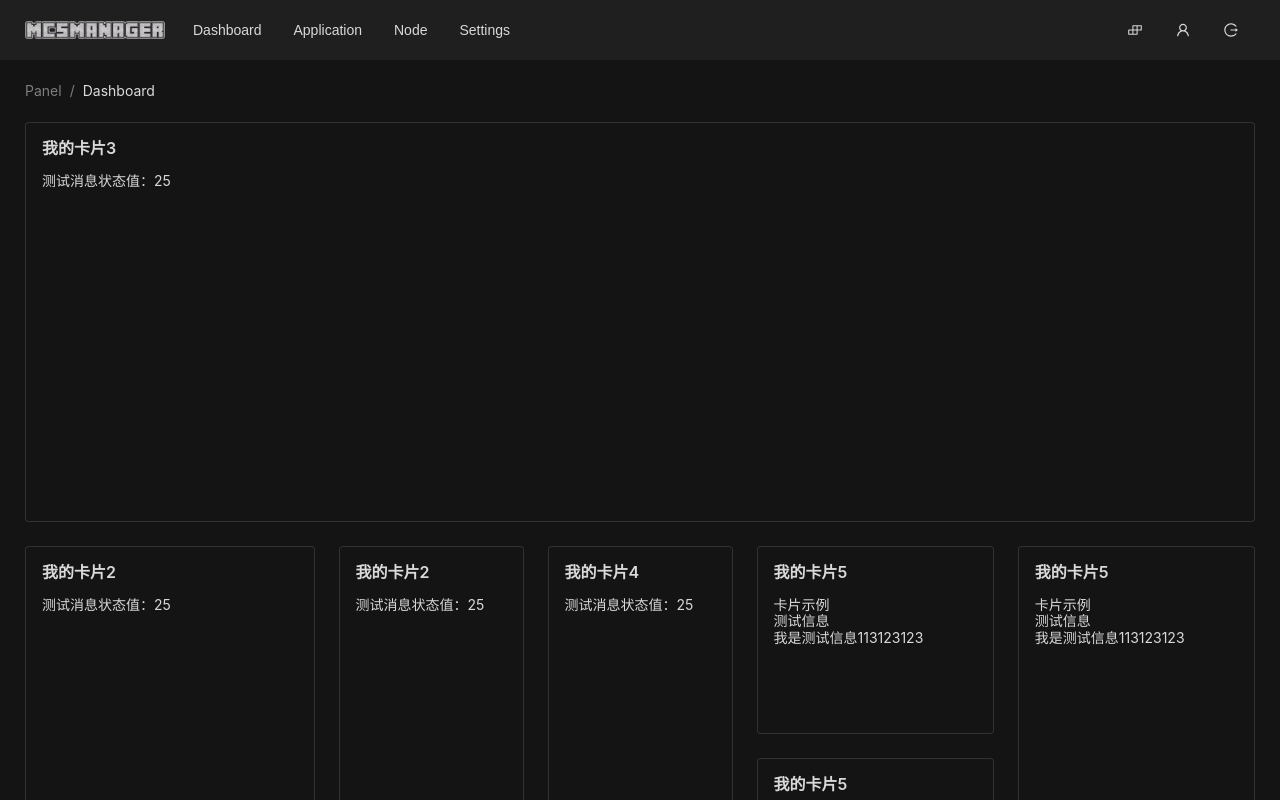
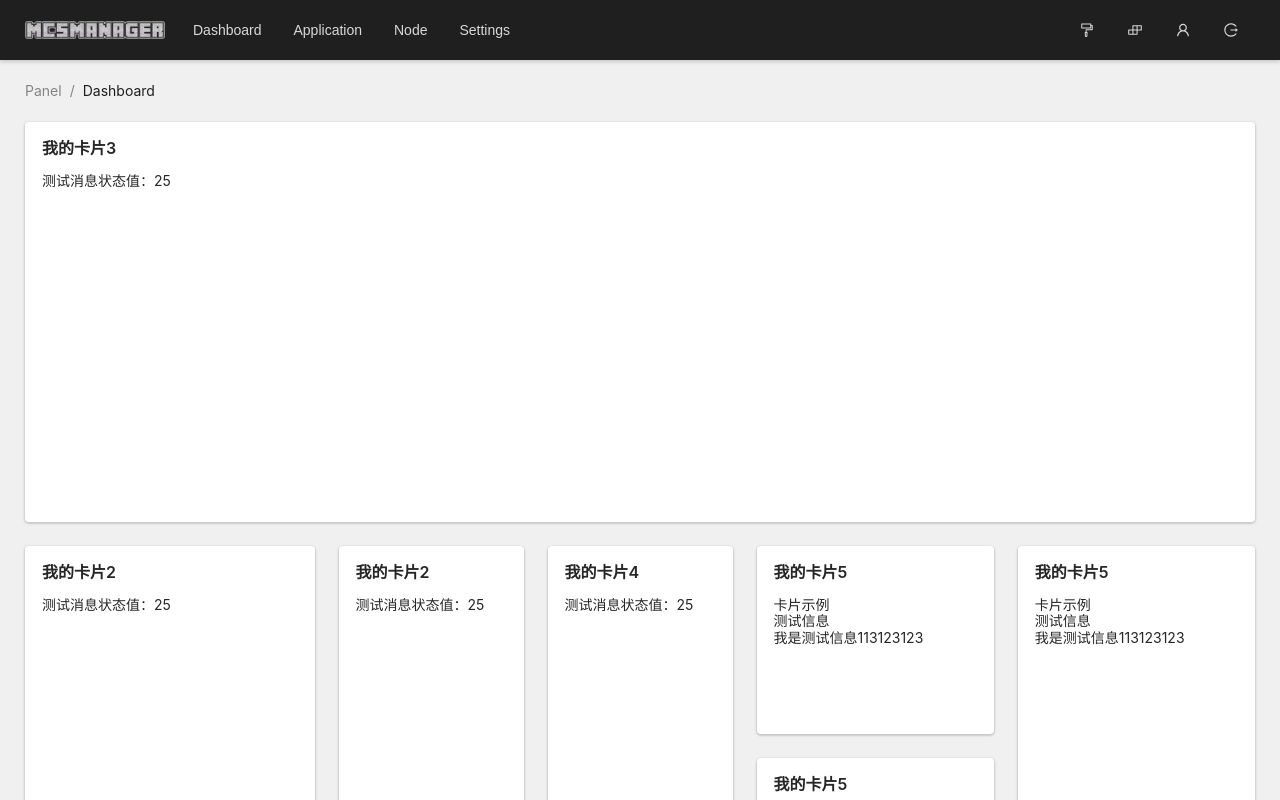
Before and after one commit to jgc9527/MCSM10-DEV-DOCS, a Vue app: page / in a window 1280 px wide. Built offline with nearby package versions, Linux system fonts and the light colour scheme.

Commit message:
Feat: 深色模式完成

```diff
--- a/src/App.vue
+++ b/src/App.vue
@@ -7,14 +7,14 @@ import dayjs from "dayjs";
 import "dayjs/locale/zh-cn";
 import "dayjs/locale/en";
 import { ref, onMounted } from "vue";
-import { useAppConfigStore } from "./stores/useAppConfigStore";
+import { THEME, useAppConfigStore } from "./stores/useAppConfigStore";
 import { useI18n } from "vue-i18n";
 import { setLanguage } from "@/lang/i18n";
 import { theme } from "ant-design-vue";
 import type { JsonData } from "./types";
 
 const { t } = useI18n();
-const { getCurrentLanguage } = useAppConfigStore();
+const { getCurrentLanguage, isDarkTheme } = useAppConfigStore();
 
 const locale = ref(enUS);
 
@@ -25,12 +25,12 @@ if (getCurrentLanguage() === "zh_CN") {
   dayjs.locale("en-us");
 }
 
-const isDarkTheme = true;
+const isDarkUI = isDarkTheme();
 const appTheme = {
   algorithm: theme.defaultAlgorithm,
 };
 
-if (isDarkTheme) {
+if (isDarkUI) {
   document.body.classList.add("app-dark-theme");
   appTheme.algorithm = theme.darkAlgorithm;
 } else {
--- a/src/components/AppHeader.vue
+++ b/src/components/AppHeader.vue
@@ -12,14 +12,17 @@ import {
   LogoutOutlined,
   UserOutlined,
   MenuUnfoldOutlined,
+  FormatPainterOutlined,
+  FormatPainterFilled,
 } from "@ant-design/icons-vue";
 import { useScreen } from "@/hooks/useScreen";
 import CardPanel from "./CardPanel.vue";
 import { $t as t } from "@/lang/i18n";
+import { THEME, useAppConfigStore } from "@/stores/useAppConfigStore";
 
 const { containerState, changeDesignMode } = useLayoutContainerStore();
 const { getRouteParamsUrl, toPage } = useAppRouters();
-
+const { setTheme, isDarkTheme } = useAppConfigStore();
 const openNewCardDialog = () => {
   containerState.showNewCardDialog = true;
 };
@@ -105,6 +108,24 @@ const appMenus = computed(() => {
       click: () => changeDesignMode(false),
       conditions: containerState.isDesignMode,
       onlyPC: true,
+    },
+    {
+      title: t("深色模式"),
+      icon: FormatPainterOutlined,
+      click: () => {
+        setTheme(THEME.DARK);
+      },
+      conditions: !isDarkTheme() && !containerState.isDesignMode,
+      onlyPC: false,
+    },
+    {
+      title: t("浅色模式"),
+      icon: FormatPainterFilled,
+      click: () => {
+        setTheme(THEME.LIGHT);
+      },
+      conditions: isDarkTheme() && !containerState.isDesignMode,
+      onlyPC: false,
     },
     {
       title: t("TXT_CODE_ebd2a6a1"),
--- a/src/stores/useAppConfigStore.ts
+++ b/src/stores/useAppConfigStore.ts
@@ -2,8 +2,33 @@ import { LANGUAGE_KEY, setLanguage } from "@/lang/i18n";
 import { defineStore } from "pinia";
 import { reactive, ref } from "vue";
 
+export enum THEME {
+  LIGHT = "light",
+  DARK = "dark",
+}
+
+export const THEME_KEY = "THEME_KEY";
+
+const defaultTheme = localStorage.getItem(THEME_KEY) || THEME.LIGHT;
+
 export const useAppConfigStore = defineStore("useAppConfigStore", () => {
-  const appConfig = reactive({});
+  const appConfig = reactive({
+    theme: defaultTheme as THEME,
+  });
+
+  const setTheme = (theme: THEME) => {
+    appConfig.theme = theme;
+    localStorage.setItem(THEME_KEY, theme);
+    window.location.reload();
+  };
+
+  const isDarkTheme = () => {
+    return appConfig.theme === THEME.DARK;
+  };
+
+  const getTheme = () => {
+    return appConfig.theme as THEME;
+  };
 
   const changeLanguage = (lang: string) => {
     setLanguage(lang);
@@ -17,5 +42,8 @@ export const useAppConfigStore = defineStore("useAppConfigStore", () => {
     appConfig,
     changeLanguage,
     getCurrentLanguage,
+    isDarkTheme,
+    setTheme,
+    getTheme,
   };
 });
```
